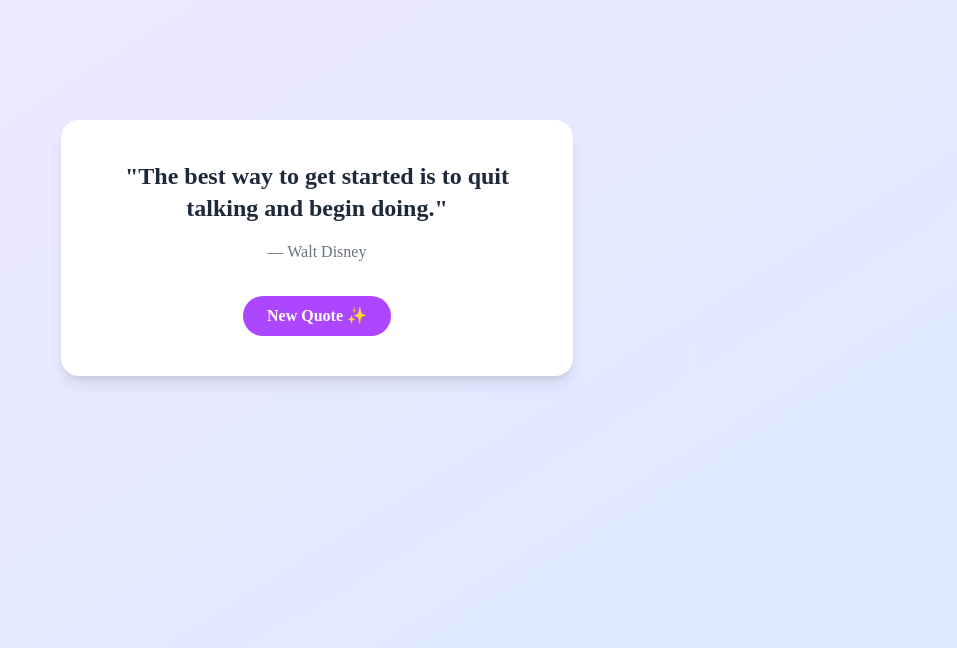
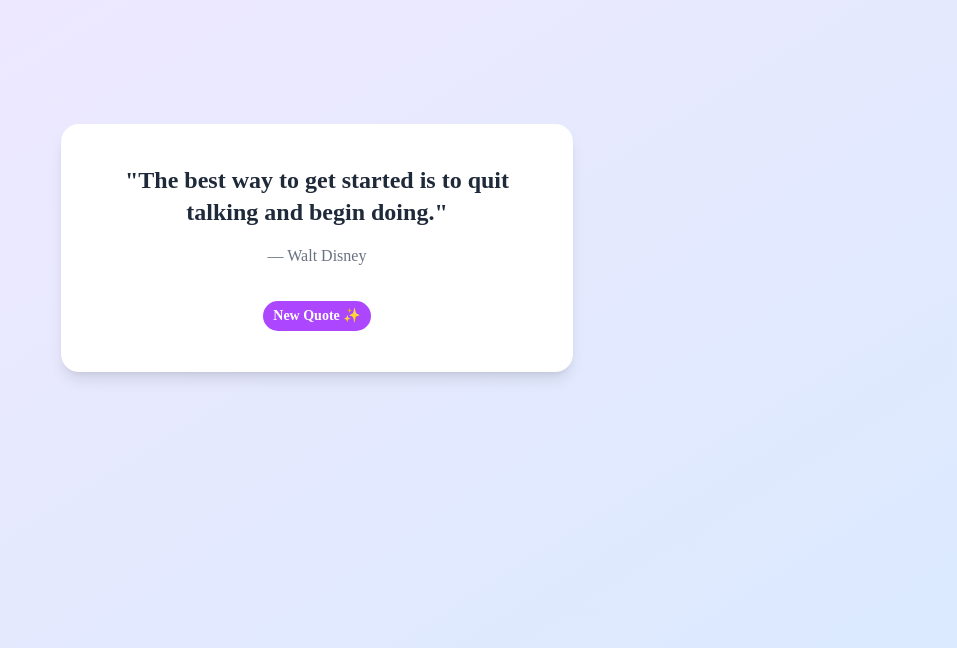
Before and after one commit to Pravitta/intergrated, a Next.js app: page / in a window 1280 px wide. Shown: the part 152-800 px from the top of the page, without its empty margins (323-1280 px from the left). Built offline with nearby package versions, Linux system fonts and the light colour scheme.

Commit message:
WIP: saving changes before pull

```diff
--- a/app/page.tsx
+++ b/app/page.tsx
@@ -1,34 +1,9 @@
-"use client";
-
-import { useState } from "react";
-
-const quotes = [
-  { text: "The best way to get started is to quit talking and begin doing.", author: "Walt Disney" },
-  { text: "Don't let yesterday take up too much of today.", author: "Will Rogers" },
-  { text: "It's not whether you get knocked down, it's whether you get up.", author: "Vince Lombardi" },
-  { text: "If you are working on something exciting, it will keep you going.", author: "Steve Jobs" },
-  { text: "People who are crazy enough to change the world are the ones who do.", author: "Rob Siltanen" },
-];
+import { QuoteGenerator } from "@/components/quote-generator";
 
 export default function Home() {
-  const [index, setIndex] = useState(0);
-
-  const newQuote = () => {
-    setIndex(Math.floor(Math.random() * quotes.length));
-  };
-
   return (
     <main className="min-h-screen flex items-center justify-center bg-gradient-to-br from-purple-100 to-blue-100">
-      <div className="bg-white rounded-2xl shadow-lg p-10 max-w-lg text-center">
-        <p className="text-2xl font-semibold text-gray-800 mb-4">"{quotes[index].text}"</p>
-        <p className="text-gray-500 mb-8">— {quotes[index].author}</p>
-        <button
-          onClick={newQuote}
-          className="bg-purple-500 hover:bg-purple-600 text-white font-bold py-2 px-6 rounded-full transition"
-        >
-          New Quote ✨
-        </button>
-      </div>
+      <QuoteGenerator />
     </main>
   );
 }
--- /dev/null
+++ b/components/quote-generator.tsx
@@ -0,0 +1,33 @@
+"use client";
+
+import { useState } from "react";
+import { Button } from "@/components/ui/button";
+
+const quotes = [
+  { text: "The best way to get started is to quit talking and begin doing.", author: "Walt Disney" },
+  { text: "Don't let yesterday take up too much of today.", author: "Will Rogers" },
+  { text: "It's not whether you get knocked down, it's whether you get up.", author: "Vince Lombardi" },
+  { text: "If you are working on something exciting, it will keep you going.", author: "Steve Jobs" },
+  { text: "People who are crazy enough to change the world are the ones who do.", author: "Rob Siltanen" },
+];
+
+export function QuoteGenerator() {
+  const [index, setIndex] = useState(0);
+
+  const newQuote = () => {
+    setIndex(Math.floor(Math.random() * quotes.length));
+  };
+
+  return (
+    <div className="bg-white rounded-2xl shadow-lg p-10 max-w-lg text-center">
+      <p className="text-2xl font-semibold text-gray-800 mb-4">"{quotes[index].text}"</p>
+      <p className="text-gray-500 mb-8">— {quotes[index].author}</p>
+      <Button
+        onClick={newQuote}
+        className="rounded-full bg-purple-500 hover:bg-purple-600 text-white font-bold"
+      >
+        New Quote ✨
+      </Button>
+    </div>
+  );
+}
```
